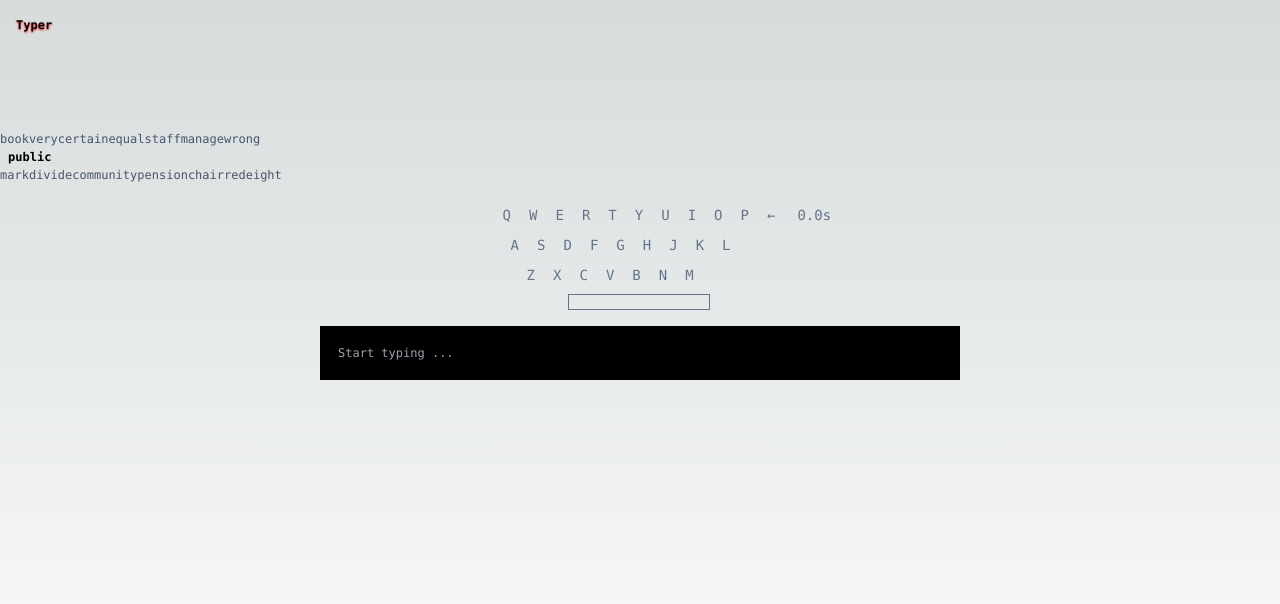
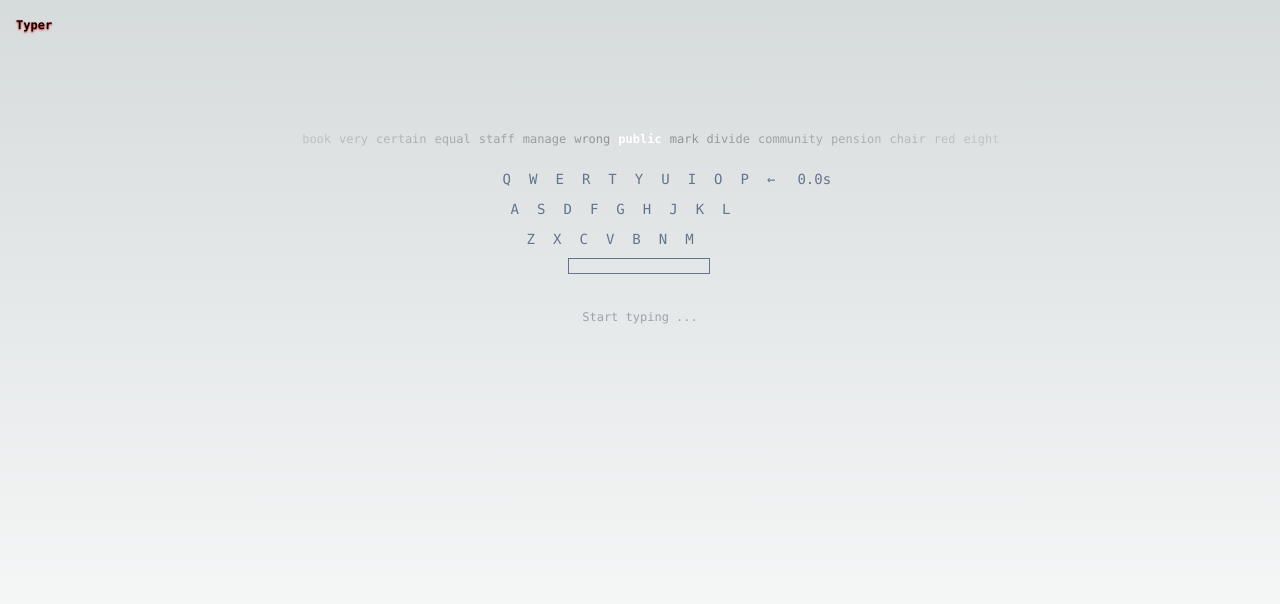
Before and after one commit to maxpaj/typer, a Next.js app: page / in a window 1280 px wide. Shown: the top 604 px of the page. Built offline with nearby package versions, Linux system fonts and the light colour scheme.

Commit message:
chore: nice gradient

```diff
--- a/src/components/Typer.tsx
+++ b/src/components/Typer.tsx
@@ -37,7 +37,8 @@ type ReducerAction = { action: RunningState };
 
 type CompletedWord = {
   word: string;
-  timeMillis: number;
+  startTimestamp: Date;
+  endTimestamp: Date;
 };
 
 type Run = {
@@ -49,19 +50,18 @@ type Run = {
 export function Typer({ words }: TyperProps) {
   const [typedRaw, setTypedRaw] = useState("");
   const [typedWord, setTypedWord] = useState("");
+  const [timeStep, setStepTime] = useState(new Date());
   const [targetWordIndex, setTargetWordIndex] = useState(START_WORD_INDEX);
-  const [timeStep, setStepTime] = useState(new Date());
-  const [wordTime, setWordTimer] = useState(new Date());
-  const [startDate, setStartDate] = useState<Date | undefined>(undefined);
-  const [errors, setErrors] = useState(0);
-  const [correctWords, setCorrectWords] = useState<CompletedWord[]>([]);
+  const [wordStartTimestamp, setWordStartTimestamp] = useState(new Date());
+  const [runStartDate, setRunStartDate] = useState<Date | undefined>(undefined);
 
-  const initialState: ReducerState = {
+  const [runErrors, setRunErrors] = useState(0);
+  const [runCorrectWords, setRunCorrectWords] = useState<CompletedWord[]>([]);
+
+  const [state, dispatch] = useReducer(reducer, {
     runningState: "RESET",
     history: [],
-  };
-
-  const [state, dispatch] = useReducer(reducer, initialState);
+  });
 
   const targetWord = words[targetWordIndex];
   const incorrectCharIndex = incorrectCharacterIndex(typedWord, targetWord);
@@ -92,9 +92,9 @@ export function Typer({ words }: TyperProps) {
           history: [
             ...prevState.history,
             {
-              correctWords,
-              errors,
-              startDate: startDate!,
+              correctWords: runCorrectWords,
+              errors: runErrors,
+              startDate: runStartDate!,
             },
           ],
         };
@@ -104,9 +104,9 @@ export function Typer({ words }: TyperProps) {
   function reset() {
     dispatch({ action: "RESET" });
     setTypedWord(() => "");
-    setCorrectWords([]);
-    setErrors(0);
-    setStartDate(undefined);
+    setRunCorrectWords([]);
+    setRunErrors(0);
+    setRunStartDate(undefined);
   }
 
   function keyDownListener(e: KeyboardEvent<HTMLInputElement>) {
@@ -123,7 +123,7 @@ export function Typer({ words }: TyperProps) {
       lastCorrectIndex(typedWord + char, targetWord) === typedWord.length;
 
     if (char !== BACKSPACE && !correctChar) {
-      setErrors(() => errors + 1);
+      setRunErrors(() => runErrors + 1);
     }
 
     switch (e.key) {
@@ -137,12 +137,13 @@ export function Typer({ words }: TyperProps) {
         if (correctWord) {
           setTargetWordIndex(() => targetWordIndex + 1);
           setTypedWord("");
-          setWordTimer(() => new Date());
-          setCorrectWords(() => [
-            ...correctWords,
+          setWordStartTimestamp(() => new Date());
+          setRunCorrectWords(() => [
+            ...runCorrectWords,
             {
               word: targetWord,
-              timeMillis: new Date().getTime() - wordTime!.getTime(),
+              endTimestamp: new Date(),
+              startTimestamp: wordStartTimestamp!,
             },
           ]);
         }
@@ -154,6 +155,10 @@ export function Typer({ words }: TyperProps) {
     return state.runningState === "STOPPED";
   }
 
+  function isRunning() {
+    return state.runningState === "RUNNING";
+  }
+
   function shouldClearInput(e: React.ChangeEvent<HTMLInputElement>) {
     const key = (e.nativeEvent as unknown as any).data;
     return key !== null && key === " ";
@@ -162,12 +167,12 @@ export function Typer({ words }: TyperProps) {
   async function startTimer() {
     debug("Start");
     const start = new Date();
-    setStartDate(() => start);
-    setWordTimer(() => new Date());
+    setRunStartDate(() => start);
+    setWordStartTimestamp(() => new Date());
 
     dispatch({ action: "RUNNING" });
 
-    await sleepStep(TIME_LIMIT * 1000, 500, () => {
+    await sleepStep(TIME_LIMIT * 1000, 50, () => {
       setStepTime(() => new Date());
     });
 
@@ -176,15 +181,15 @@ export function Typer({ words }: TyperProps) {
 
   function debug(state: string) {
     console.log(state, {
-      correctWords,
-      errors,
-      startDate,
+      correctWords: runCorrectWords,
+      errors: runErrors,
+      startDate: runStartDate,
       time: timeStep,
     });
   }
 
   function shouldStart() {
-    return startDate === undefined;
+    return runStartDate === undefined;
   }
 
   function onChange(e: React.ChangeEvent<HTMLInputElement>) {
@@ -210,8 +215,8 @@ export function Typer({ words }: TyperProps) {
         key={run.startDate.toString()}
         className={`mt-8 flex gap-x-4 ${
           index === 0 && state.runningState === "STOPPED"
-            ? "text-white"
-            : "text-slate-600"
+            ? "opacity-100"
+            : "opacity-10"
         }`}
       >
         <div className="w-1/4">
@@ -231,11 +236,16 @@ export function Typer({ words }: TyperProps) {
         </div>
 
         <div className="w-3/4 text-slate-600 flex flex-wrap content-baseline gap-x-1">
-          {run.correctWords.map((c) => (
-            <div style={{ flex: "0 0 160px" }} key={c.word + c.timeMillis}>
-              {c.word} ({c.timeMillis}ms)
-            </div>
-          ))}
+          {run.correctWords.map((c) => {
+            const timeMillis =
+              c.endTimestamp.getTime() - c.startTimestamp.getTime();
+
+            return (
+              <div style={{ flex: "0 0 160px" }} key={c.word + timeMillis}>
+                {c.word} ({timeMillis}ms)
+              </div>
+            );
+          })}
         </div>
       </div>
     );
@@ -252,11 +262,11 @@ export function Typer({ words }: TyperProps) {
       return TIME_LIMIT * 1000;
     }
 
-    if (!startDate) {
+    if (!runStartDate) {
       return TIME_LIMIT * 1000;
     }
 
-    return new Date().getTime() - startDate.getTime();
+    return new Date().getTime() - runStartDate.getTime();
   }
 
   function getScrollX() {
@@ -269,24 +279,20 @@ export function Typer({ words }: TyperProps) {
     return scrollX;
   }
 
-  function renderWord(
-    word: string,
-    wordIndex: number,
-    current: boolean = false
-  ) {
-    return current ? (
-      <span key={word}>
-        {word.split("").map((char, index) => {
+  function renderCurrentWord() {
+    return (
+      <span>
+        {targetWord.split("").map((char, index) => {
           const isCorrectChar =
             incorrectCharIndex > index || incorrectCharIndex == -1;
-          const isTooLong = typedWord.length > word.length;
+          const isTooLong = typedWord.length > targetWord.length;
           const isTyped = typedWord.length > index;
 
           if (isTooLong) {
             return (
               <span
-                key={word + char + index + index * wordIndex}
-                className="font-bold [text-shadow:_0px_1px_2px_rgb(0_0_255_/_50%)]"
+                key={targetWord + char + index}
+                className="font-bold text-blue-400 [text-shadow:_0px_1px_2px_rgb(0_0_255_/_50%)] decoration-blue-400"
               >
                 {char}
               </span>
@@ -296,8 +302,8 @@ export function Typer({ words }: TyperProps) {
           if (isTyped && isCorrectChar) {
             return (
               <span
-                key={word + char + index + index * wordIndex}
-                className="font-bold [text-shadow:_0px_1px_2px_rgb(0_255_0_/_90%)]"
+                key={targetWord + char + index}
+                className="font-bold text-green-400 [text-shadow:_0px_1px_2px_rgb(0_255_0_/_90%)] decoration-green-400 underline"
               >
                 {char}
               </span>
@@ -307,8 +313,8 @@ export function Typer({ words }: TyperProps) {
           if (isTyped && !isCorrectChar) {
             return (
               <span
-                key={word + char + index + index * wordIndex}
-                className="font-bold [text-shadow:_0px_1px_2px_rgb(255_0_0_/_90%)]"
+                key={targetWord + char + index}
+                className="font-bold text-red-400 [text-shadow:_0px_1px_2px_rgb(255_0_0_/_90%)] decoration-red-400 underline"
               >
                 {char}
               </span>
@@ -316,16 +322,17 @@ export function Typer({ words }: TyperProps) {
           }
 
           return (
-            <span
-              key={word + char + index + index * wordIndex}
-              className="font-bold"
-            >
+            <span key={targetWord + char + index} className="font-bold">
               {char}
             </span>
           );
         })}
       </span>
-    ) : (
+    );
+  }
+
+  function renderWord(word: string, wordIndex: number) {
+    return (
       <span key={word + wordIndex} className="font-thin text-slate-600">
         {word}
       </span>
@@ -345,21 +352,17 @@ export function Typer({ words }: TyperProps) {
     const _ = getScrollX();
 
     return (
-      <div className="mb-5 words">
-        <div className="gap-2 w-1/2 overflow-hidden">
+      <div className="mb-5 words-container">
+        <div className="words-container-left gap-2 w-1/2 overflow-hidden">
           {words
             .slice(targetWordIndex - WORDS_BEHIND, targetWordIndex)
-            .map((w, index) => renderWord(w, index, false))}
+            .map((w, index) => renderWord(w, index))}
         </div>
-        <div className="mx-2">
-          {words
-            .slice(targetWordIndex, targetWordIndex + 1)
-            .map((w, index) => renderWord(w, index, true))}
-        </div>
-        <div className="gap-2 w-1/2 overflow-hidden">
+        <div className="words-container-center mx-2">{renderCurrentWord()}</div>
+        <div className="words-container-right gap-2 w-1/2 overflow-hidden">
           {words
             .slice(targetWordIndex + 1, targetWordIndex + WORDS_AHEAD + 1)
-            .map((w, index) => renderWord(w, index, false))}
+            .map((w, index) => renderWord(w, index))}
         </div>
       </div>
     );
@@ -372,7 +375,7 @@ export function Typer({ words }: TyperProps) {
       <div className="flex justify-between mb-4 gap-4">
         <p className="basis-0 flex-grow"></p>
 
-        <KeyboardLayout highlight={typedRaw.slice(-1)} />
+        <KeyboardLayout isCorrectChar={false} highlight={typedRaw.slice(-1)} />
 
         <p className="basis-0 flex-grow text-slate-500 border border-transparent text-sm">
           {(TIME_LIMIT - getElapsedMilliseconds() / 1000).toFixed(1)}s
@@ -382,12 +385,12 @@ export function Typer({ words }: TyperProps) {
       <div className="flex justify-center">
         <input
           autoFocus={true}
-          placeholder={isStopped() ? "..." : "Start typing ..."}
+          placeholder={isRunning() ? "" : "Start typing ..."}
           onKeyDown={keyDownListener}
           onChange={onChange}
           value={typedWord}
           disabled={isStopped()}
-          className="bg-black disabled:text-slate-500 focus:border-transparent text-white outline-none border-slate-500 border-2 w-1/2 p-4"
+          className="bg-inherit text-center disabled:text-slate-500 focus:border-transparent light:text-black dark:text-white outline-none border-slate-500 border-2 w-1/2 p-4"
         />
       </div>
 
@@ -396,7 +399,7 @@ export function Typer({ words }: TyperProps) {
           <button
             disabled={!isStopped()}
             onClick={() => reset()}
-            className="disabled:text-slate-500 text-xs my-4 text-red-500 hover:text-white"
+            className={`disabled:opacity-10 text-xs my-4 text-red-800 hover:text-red-500`}
           >
             Try again?
           </button>
```
